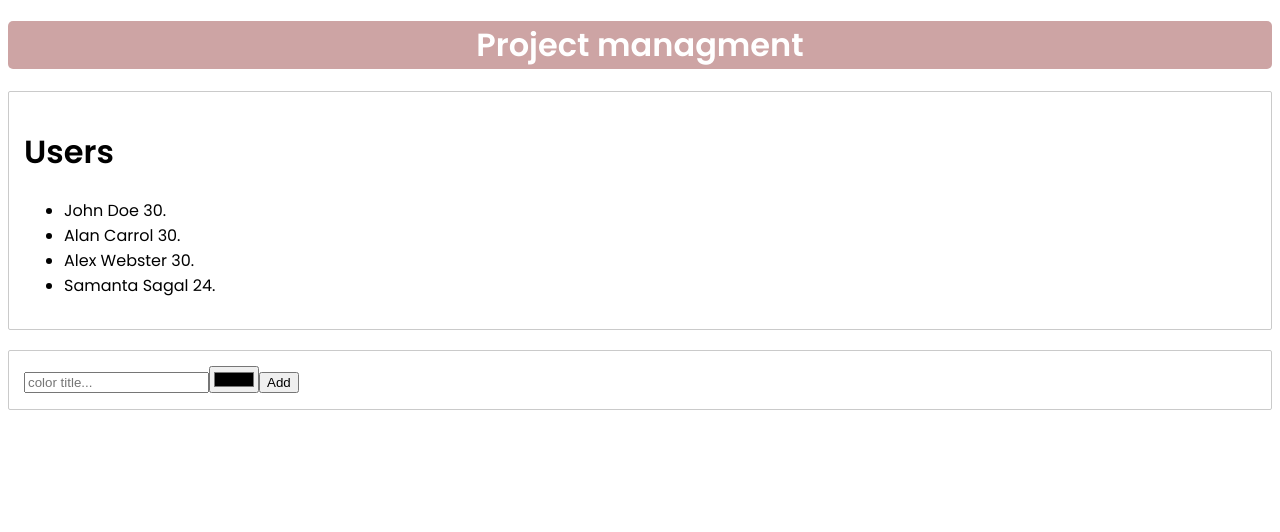
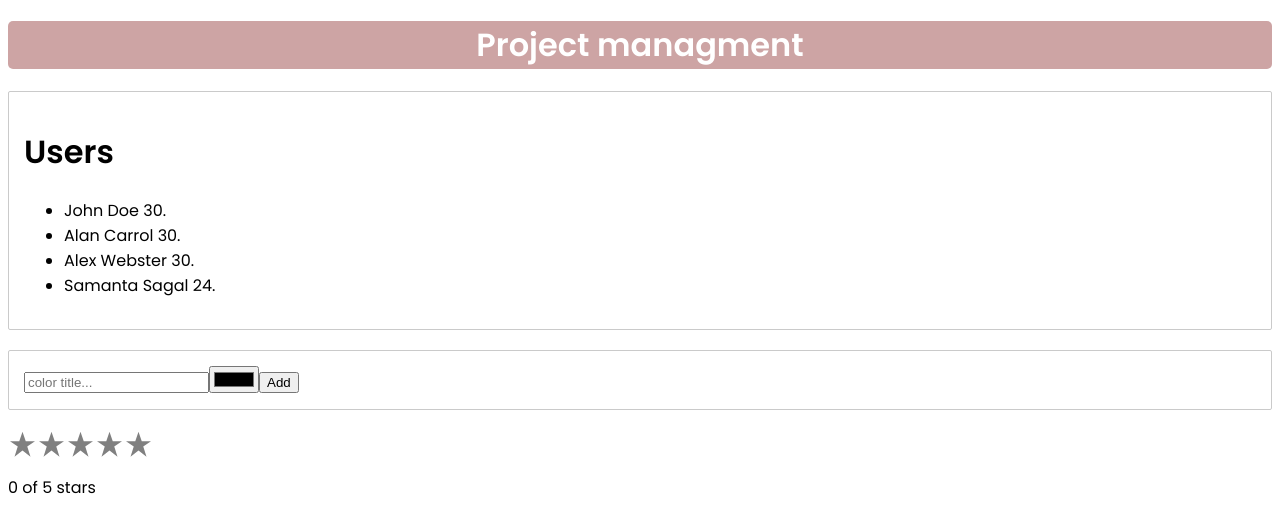
Before and after one commit to HL-Dz/test-react, a React app: page / in a window 1280 px wide. Shown: the top 532 px of the page. Built offline with nearby package versions, Linux system fonts and the light colour scheme.

Commit message:
feat: implement StarRating component

```diff
--- a/src/components/App.jsx
+++ b/src/components/App.jsx
@@ -2,6 +2,7 @@
 import { Header } from './Header/Header.jsx';
 import { Users } from './Users/Users.jsx';
 import { AddColorForm } from './AddColorForm/AddColorForm.jsx';
+import { StarRating } from './StarRating/StarRating.jsx';
 
 
 const logColor = (title,color) => {
@@ -14,6 +15,7 @@
     <Header title='Project managment'/>
     <Users users={users}/>
     <AddColorForm onNewColor={logColor}/>
+    <StarRating totalStars={5}/>
   </>
 );
 
--- /dev/null
+++ b/src/components/StarRating/Star/Star.jsx
@@ -0,0 +1,17 @@
+import React from 'react';
+import PropTypes from 'prop-types';
+import './Star.scss';
+
+const Star = ({selected=false, onClick =f => f}) =>
+  <div className={selected ? 'star star_selected' : 'star'}
+        onClick={onClick}>
+  </div>
+
+
+Star.propTypes = {
+  selected: PropTypes.bool,
+  onClick: PropTypes.func
+};
+
+
+export { Star };
--- /dev/null
+++ b/src/components/StarRating/Star/Star.scss
@@ -0,0 +1,24 @@
+.star {
+  cursor: pointer;
+  height: 25px;
+  width: 25px;
+  margin: 2px;
+  background-color: grey;
+  clip-path: polygon(
+    50% 0%,
+    63% 38%,
+    100% 38%,
+    69% 59%,
+    82% 100%,
+    50% 75%,
+    18% 100%,
+    31% 59%,
+    0% 38%,
+    37% 38%
+  );
+  transition: background-color 0.5s ease;
+
+  &_selected {
+    background-color: rgba(255, 0, 0, 0.699);
+  }
+}
--- /dev/null
+++ b/src/components/StarRating/StarRating.jsx
@@ -0,0 +1,48 @@
+import React, {Component} from 'react';
+import './StarRating.scss';
+import { Star } from './Star/Star.jsx';
+
+
+class StarRating extends Component {
+  constructor(props) {
+    super(props);
+    this.state = {
+      starsSelected: 0
+    }
+
+    this.change = this.change.bind(this);
+  }
+
+  change(starsSelected){
+    this.setState({starsSelected})
+  }
+
+  render(){
+    const { totalStars } = this.props;
+    const { starsSelected } = this.state;
+
+    return (
+      <>
+        <div className="star-rating">
+        {[...Array(totalStars)].map((star, i) =>
+            <Star key={i}
+                  selected={i<starsSelected}
+                  onClick={() => this.change(i + 1)}/>
+        )}
+      </div>
+      <p className="start-text">{starsSelected} of {totalStars} stars</p>
+      </>
+    )
+  }
+}
+
+// StarRating.propTypes = {
+//   totalStars: PropTypes.number
+// };
+
+// StarRating.defaultProps = {
+//   totalStars: 5
+// };
+
+
+export { StarRating };
--- /dev/null
+++ b/src/components/StarRating/StarRating.scss
@@ -0,0 +1,7 @@
+.star-rating {
+  display: flex;
+}
+
+.start-text {
+  display: inline-block;
+}
```
